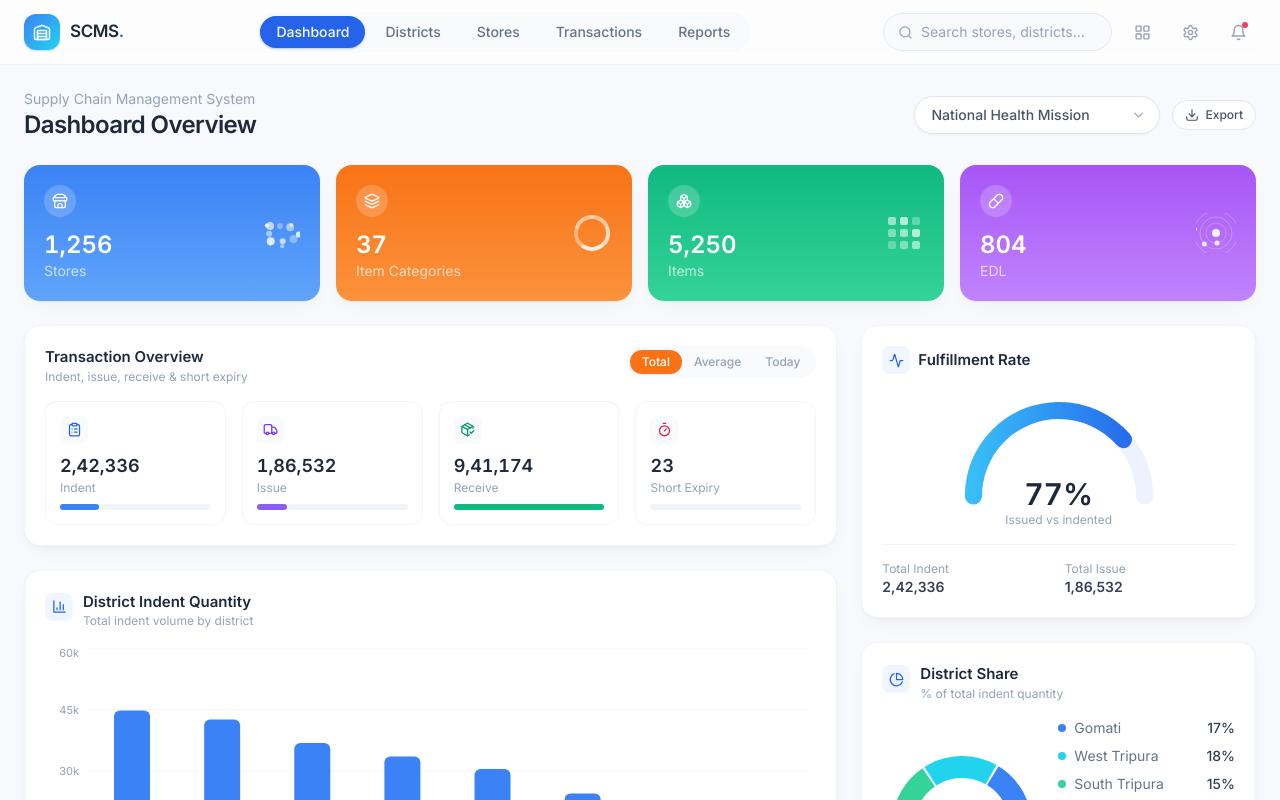
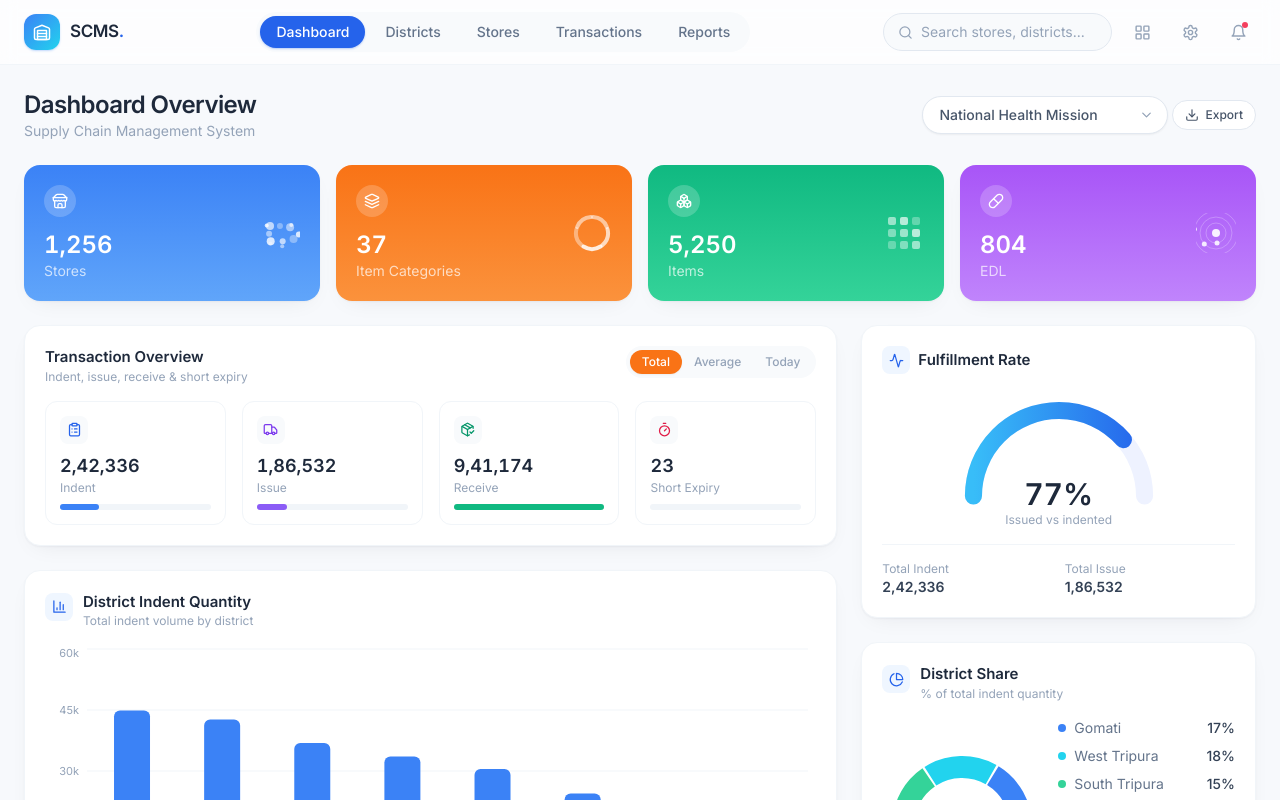
Before and after one commit to SubhamD1999/scms-dashboard, a React (Vite) app: page / in a window 1280 px wide. Shown: the top 800 px of the page. Built offline with nearby package versions, Linux system fonts and the light colour scheme.

Commit message:
Reorder header elements for improved layout consistency

```diff
--- a/src/components/layout/dashboard/DashboardHeader.tsx
+++ b/src/components/layout/dashboard/DashboardHeader.tsx
@@ -15,13 +15,13 @@
   return (
     <div className="mb-6 flex flex-col gap-4 sm:flex-row sm:items-center sm:justify-between">
       <div>
-        <p className="text-sm text-slate-400">Supply Chain Management System</p>
-        <h1 className="text-2xl font-semibold tracking-tight text-slate-800">
+        <h1 className="text-xl lg:text-2xl font-semibold tracking-tight text-slate-800">
           Dashboard Overview
         </h1>
+        <p className="text-sm text-slate-400">Supply Chain Management System</p>
       </div>
 
-      <div className="flex items-center gap-3">
+      <div className="flex items-center gap-1">
         <div className="relative">
           <select
             value={org}
```
